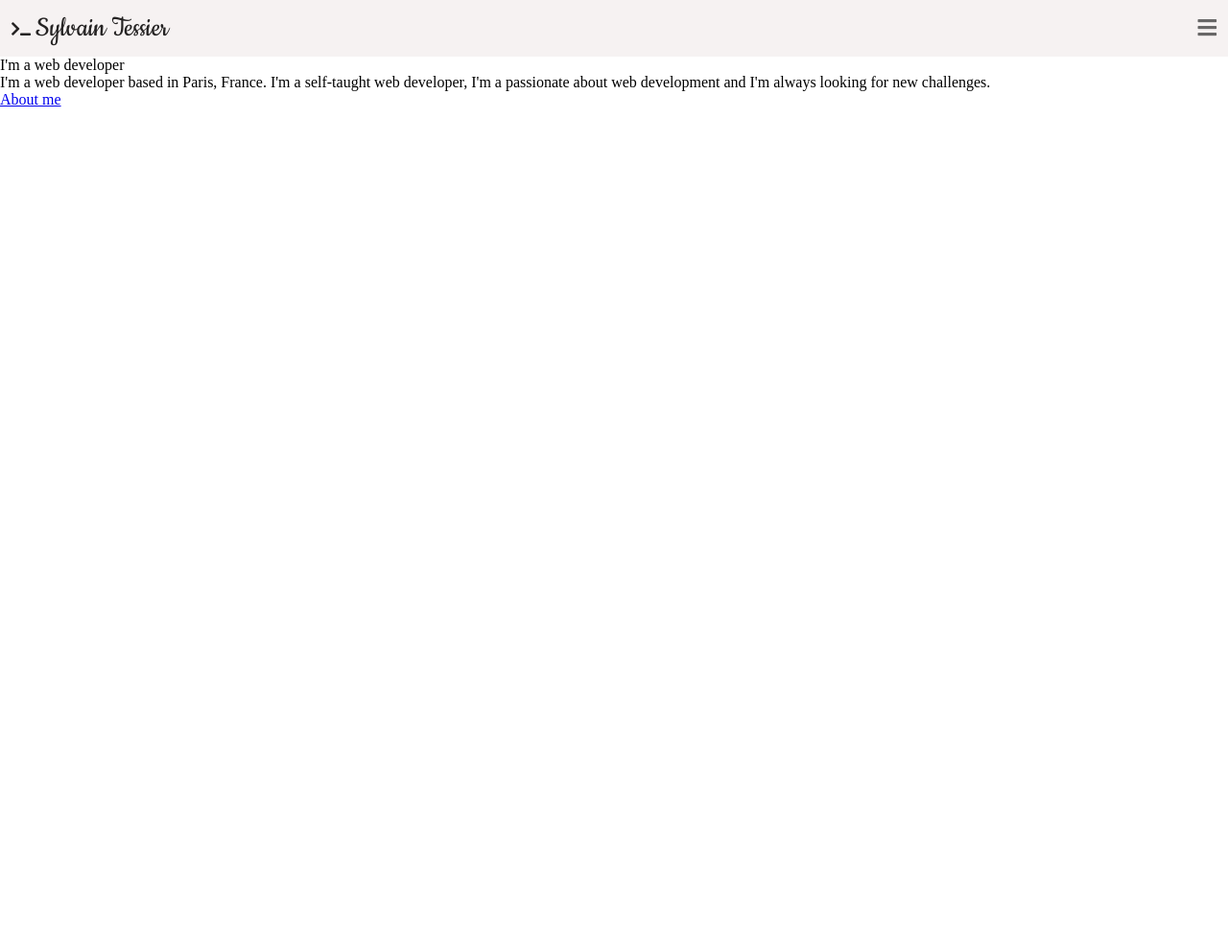
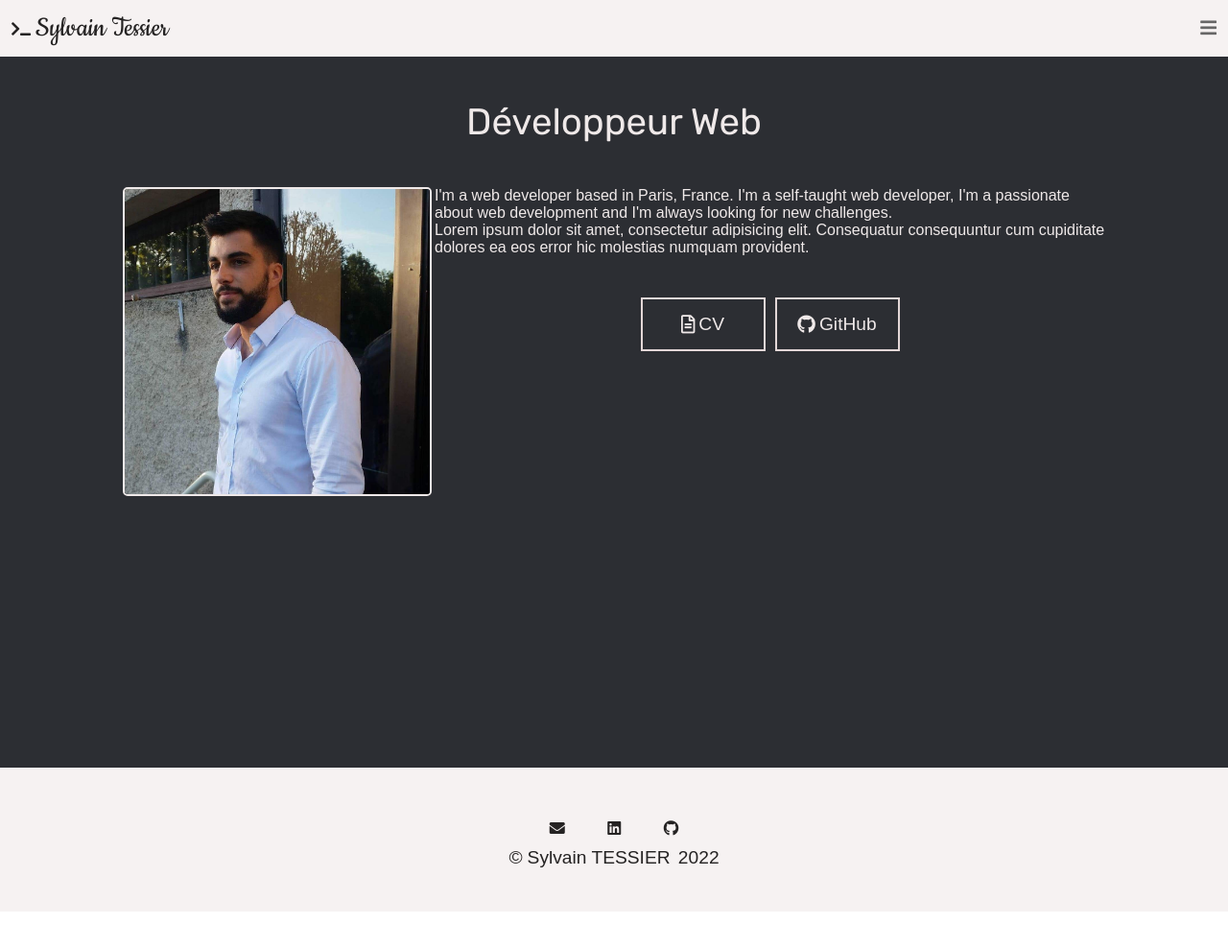
Before and after one commit to SylvainLeDEV/SylvainLeDEV.github.io, a website: page index.html in a window 1280 px wide. Shown: the whole page at 96% size. After the commit the page ends 950 px from the top, so only its background shows below. Drawn offline with Linux system fonts and the light colour scheme.

Commit message:
progress on header, add footer, add btn ( Github, CV), image.

```diff
--- a/index.html
+++ b/index.html
@@ -21,6 +21,8 @@
 </head>
 <body>
 
+<!-- LOADER -->
+
 <!--<div class="loadcontent">-->
 <!--    <div class="loading"></div>-->
 <!--    <div class="loading__letter loading__letter&#45;&#45;1">S</div>-->
@@ -38,8 +40,12 @@
 <!--    <div class="loading__letter loading__letter&#45;&#45;14">e</div>-->
 <!--    <div class="loading__letter loading__letter&#45;&#45;15">r</div>-->
 <!--</div>-->
+
+<!-- all code is here -->
 <div class="page-wrapper">
-    <section class="hero-home">
+
+    <!--  My section  -->
+    <section id="hero" class="hero-home">
         <div class="hero-home__navbar">
             <div id="myNavbar" class="navbar__container">
                 <div class="navbar__content">
@@ -57,27 +63,80 @@
             <div id="myOverlay" class="navbar__overlay">
                 <a href="javascript:void(0)" class="navbar__overlay-closebtn" onclick="closeNav()">&times;</a>
                 <div class="navbar__overlay-anchor">
-                    <a href="index.html#about">About</a>
-                    <a href="index.html#skills">Skills</a>
-                    <a href="index.html#portfolio">Portfolio</a>
-                    <a href="index.html#contact">Contact</a>
+                    <a href="#myNavbar" onclick="closeNav()" >About</a>
+                    <a href="index.html#skills" onclick="closeNav()" >Skills</a>
+                    <a href="index.html#portfolio" onclick="closeNav()">Portfolio</a>
+                    <a href="index.html#contact" onclick="closeNav()" >Contact</a>
                 </div>
             </div>
 
         </div>
 
         <div class="hero-home__header">
-            <div class="header__container">
-                <div class="header__content">
-                    <h1 data-aos="fade-up" >I'm a web developer</h1>
-                    <p>I'm a web developer based in Paris, France. I'm a self-taught web developer, I'm a
-                        passionate about web development and I'm always looking for new challenges.</p>
-                    <a href="index.html#about" class="btn btn-primary">About me</a>
+
+            <div class="container">
+
+                <div class="content">
+
+                    <div class="content__title">
+                        <h1 data-aos="fade-up"> Développeur Web </h1>
+                    </div>
+
+                    <div class="content__description">
+
+                        <div data-aos="fade-up" data-aos-delay="100" class="description__img">
+                            <img src="./assets/img/logo/imghero.jpg" alt="My beautiful picture :D">
+                        </div>
+
+                        <div class="description__block">
+                            <div class="block__text">
+                                <p>I'm a web developer based in Paris, France. I'm a self-taught web developer, I'm a
+                                    passionate about web development and I'm always looking for new challenges.</p>
+                                <p>Lorem ipsum dolor sit amet, consectetur adipisicing elit. Consequatur consequuntur
+                                    cum
+                                    cupiditate dolores ea eos error hic molestias numquam provident.</p>
+                            </div>
+
+                            <div class="block__button">
+                                <div class="btn">
+                                    <a href="./assets/img/CV/CV_TESSIER_Sylvain.pdf">
+                                        <i class="far fa-file-alt"></i>
+                                        <p>CV</p>
+                                    </a>
+                                </div>
+                                <div class="btn">
+                                    <a href="./assets/img/CV/CV_TESSIER_Sylvain.pdf">
+                                        <i class="fab fa-github"></i>
+                                        <p>GitHub</p>
+                                    </a>
+                                </div>
+                            </div>
+                        </div>
+                    </div>
+
                 </div>
             </div>
         </div>
     </section>
 
+    <!--   My Hard Skills   -->
+    <section id="skills"></section>
+
+    <!--  My Project   -->
+    <section id="portfolio"></section>
+
+    <!--    footer-->
+    <footer id="footer">
+
+        <div class="link">
+            <a href="mailto:dev.tess.sylvain@gmail.com" target="_blank"><i class="fas fa-envelope"></i></a>
+            <a href="https://www.linkedin.com/in/tessier-sylvain/" target="_blank"><i class="fab fa-linkedin" aria-hidden="true"></i></a>
+            <a href="https://github.com/SylvainLeDEV" target="_blank"><i class="fab fa-github"></i></a>
+        </div>
+        <p class="copyright">©<a href="#hero">Sylvain TESSIER</a> 2022 </p>
+
+
+    </footer>
 
 </div>
 
--- a/src/sass/base/_allpage.scss
+++ b/src/sass/base/_allpage.scss
@@ -1,6 +1,4 @@
-
-
 .page-wrapper {
+  font-family: "Montserrat", sans-serif;
   scroll-behavior: smooth;
-  margin: 0 auto;
 }
--- /dev/null
+++ b/src/sass/components/_buttons.scss
@@ -0,0 +1,44 @@
+$transition : 0.3s ease-in-out;
+
+.btn {
+
+  a {
+    width: 130px;
+    border: #e3d7d7 2px solid;
+    padding: 15px;
+    margin: 5px 5px;
+    display: flex;
+    align-items: center;
+    justify-content: center;
+    text-decoration: none;
+    transition: $transition;
+
+    &:hover {
+      background-color: #e3d7d7;
+      transform: scale(1.09);
+      transition: $transition;
+      i{
+        transition: $transition;
+        color: $color-bg-primary;
+        transform: scale(1.02);
+      }
+      p{
+        transition: $transition;
+        color: $color-bg-primary;
+      }
+    }
+
+  }
+
+  i {
+    font-size: $size-small;
+    color: $color-bg-secondary;
+    padding-right: 4px;
+  }
+
+  p {
+    font-size: $size-small;
+    color: $color-bg-secondary;
+  }
+
+}
--- a/src/sass/layout/_footer.scss
+++ b/src/sass/layout/_footer.scss
@@ -0,0 +1,34 @@
+#footer {
+  background: $color-nav-footer;
+  height: 150px;
+  display: flex;
+  justify-content: center;
+  flex-direction: column;
+  align-items: center;
+}
+
+.link {
+  padding: 10px 0;
+  color: $color-logo-name;
+
+  a{
+    @include anchor($color-logo-name, $color-secondary, $color-logo-name, $color-secondary);
+  }
+
+  a:nth-child(2) {
+    padding: 0 40px;
+  }
+}
+
+.copyright {
+  color: $color-logo-name;
+  font-size: $size-small;
+
+  > a {
+    font-size: $size-small;
+    padding-left: 5px;
+    padding-right: 3px;
+    @include anchor($color-logo-name, $color-secondary, $color-secondary, $color-secondary);
+  }
+
+}
--- a/src/sass/layout/_header.scss
+++ b/src/sass/layout/_header.scss
@@ -0,0 +1,66 @@
+.content {
+
+  width: 80%;
+  max-width: $max-width-content;
+  margin: 0 auto;
+  text-align: center;
+
+  &__title {
+
+    padding: $size-x-large 0;
+
+
+    > h1 {
+      color: $color-text-primary;
+      font-size: $size-large;
+      font-family: $font-secondary;
+    }
+
+  }
+
+  &__description {
+
+    @include responsive-laptop {
+      display: flex;
+      align-items: flex-start;
+      text-align: left;
+    }
+  }
+
+}
+
+
+.description__img {
+
+
+  margin: 0 auto;
+  max-width: 325px;
+
+  > img {
+    //vertical-align: middle;
+    border: $color-bg-secondary 2px solid;
+    border-radius: 5px;
+    width: 99%;
+  }
+
+}
+
+.description__block {
+
+
+  .block__text {
+    padding: unset;
+    color: $color-text-primary;
+  }
+
+  .block__button {
+
+    padding: $size-large 0;
+    display: flex;
+    justify-content: center;
+    flex-wrap: wrap;
+
+
+  }
+
+}
--- a/src/sass/layout/_nav.scss
+++ b/src/sass/layout/_nav.scss
@@ -4,6 +4,7 @@
 
   position: fixed;
   width: 100%;
+
 
   &__container {
     //Background see if i would keep it
--- a/src/sass/main.scss
+++ b/src/sass/main.scss
@@ -1,6 +1,7 @@
 // Variables, function, mixins et %placeholders
 @import "utils/variables";
 //@import "utils/functions";
+@import "utils/placeholders";
 @import "utils/mixins";
 @import "utils/responsive";
 
@@ -10,7 +11,7 @@
 @import "base/typography";
 
 //Components
-//@import "components/buttons";
+@import "components/buttons";
 @import "components/loading-spinner";
 
 //Layout
@@ -21,3 +22,5 @@
 
 //Pages
 @import "pages/hero";
+@import "pages/skills";
+@import "pages/portfolio";
--- a/src/sass/pages/_hero.scss
+++ b/src/sass/pages/_hero.scss
@@ -1,14 +1,5 @@
 .hero-home {
 
-  min-height: 150vh;
-
-
-  &__content {
-    height: 400px;
-    font: bold $size-large "Bilbo Swash Caps", cursive;
-    display: flex;
-    align-items: center;
-    justify-content: center;
-  }
-
+  min-height: 100vh;
+  background: $color-bg-primary
 }
--- a/src/sass/utils/_mixins.scss
+++ b/src/sass/utils/_mixins.scss
@@ -6,6 +6,7 @@
     text-decoration: none;
     //outline: none;
     color: $hover-color;
+    transition: 0.2s ease-in-out;
   }
 
   &:focus {
--- /dev/null
+++ b/src/sass/utils/_placeholders.scss
@@ -0,0 +1,19 @@
+%flex-center {
+  display: flex;
+  justify-content: center;
+  align-items: center;
+}
+
+%flex-center-column {
+  display: flex;
+  justify-content: center;
+  align-items: center;
+  flex-direction: column;
+}
+
+%flex-center-row {
+  display: flex;
+  justify-content: center;
+  align-items: center;
+  flex-direction: row;
+}
--- a/src/sass/utils/_variables.scss
+++ b/src/sass/utils/_variables.scss
@@ -1,9 +1,20 @@
 // Colors
 $color-primary: #F6DF19;
-$color-secondary: #FFFFFF;
+$color-secondary: #e3d7d7;
 $color-tertiaire: #A44200;
 
 $color-logo-name: #252323;
+
+// Color text
+$color-text-primary: #efe9e9;
+$color-text-secondary: #2c2e33;
+
+// Color bg
+$color-bg-primary: #2c2e33;
+$color-bg-secondary: #efe9e9;
+
+// Color bg nav footer
+$color-nav-footer: #f6f2f2;
 
 // Colors btn
 $overlay-btn-color: #676666;
@@ -13,10 +24,14 @@ $overlay-btn-color-hover: #f1f1f1;
 $gradient-primary: linear-gradient(90deg, hsl(48, 92%, 53%) 4%, hsl(46, 100%, 50%) 95%);
 
 // Size
-$size-small: 1.4rem;
+$size-small: 1.2rem;
 $size-more-small : 1.6rem;
 $size-medium: 2rem;
 $size-large: 2.4rem;
+$size-x-large: 2.8rem;
 
 //Width all page
 $max-width-content: 1440px;
+
+// Center margin
+$center-margin: 0 auto;
```
Also changed, not shown: assets/img/logo/imghero.jpg (added), src/css/style.css, src/sass/pages/_skills.scss (added), src/sass/pages/portfolio.scss (added), 1 other file.
